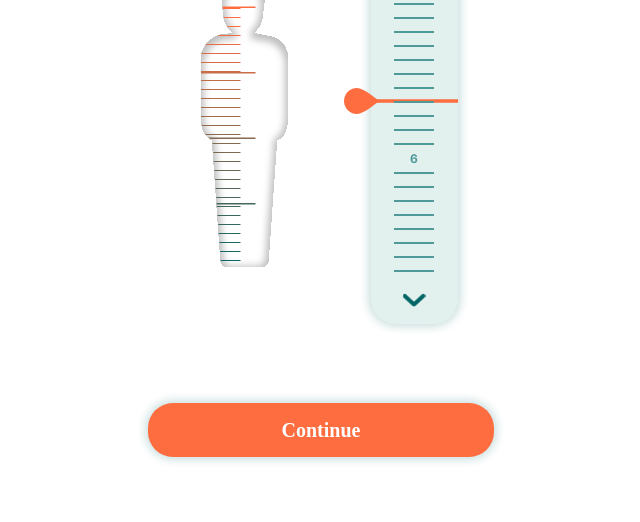
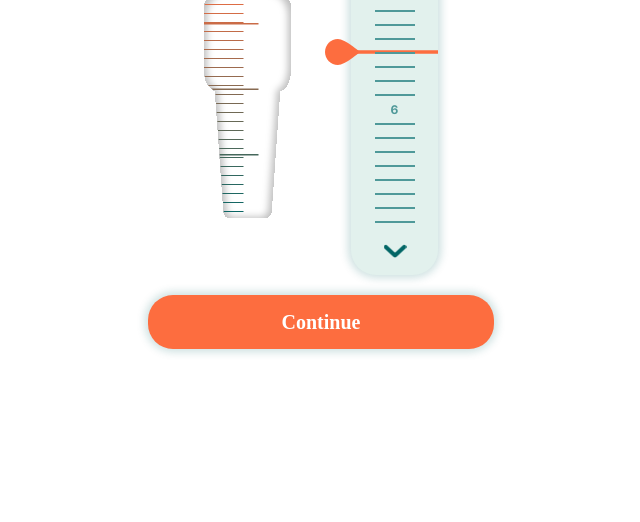
Before and after one commit to VOV44ER/height-selector, a plain HTML site: page index.html in a window 1280 px wide. Shown: the part 278-800 px from the top of the page, without its empty margins (319-959 px from the left). Drawn offline with Linux system fonts and the light colour scheme.

Commit message:
fix: small fix

```diff
--- a/style.css
+++ b/style.css
@@ -44,18 +44,13 @@ h2 {
   font-weight: 800;
   line-height: 36px;
 }
-.person {
-  max-height: 100%;
-  width: 120px;
-  display: block;
-}
 .ui {
   display: flex;
   justify-content: center;
   align-items: center;
-  gap: 66px;
-  margin-top: 69px;
-  margin-bottom: 79px;
+  gap: 60px;
+  margin-top: 20px;
+  margin-bottom: 20px;
 }
 .ruler-area {
   display: flex;
```
